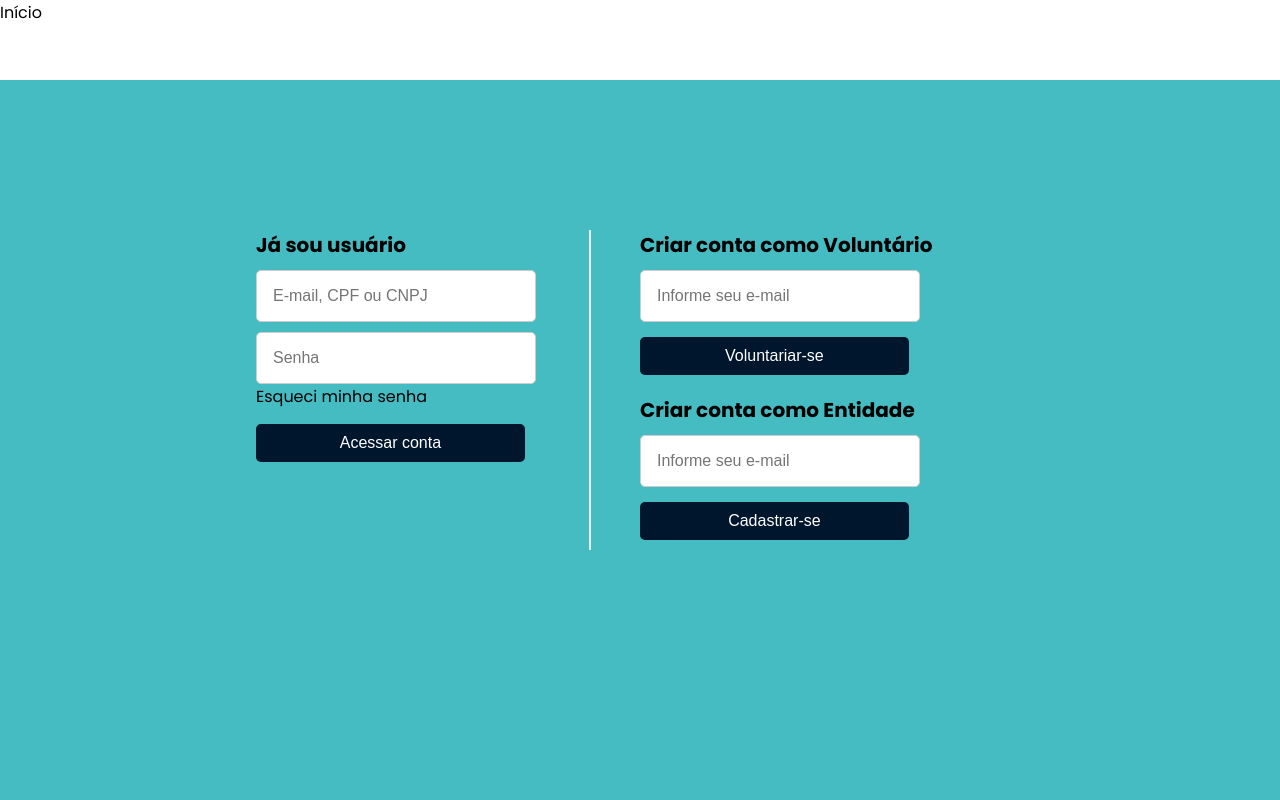
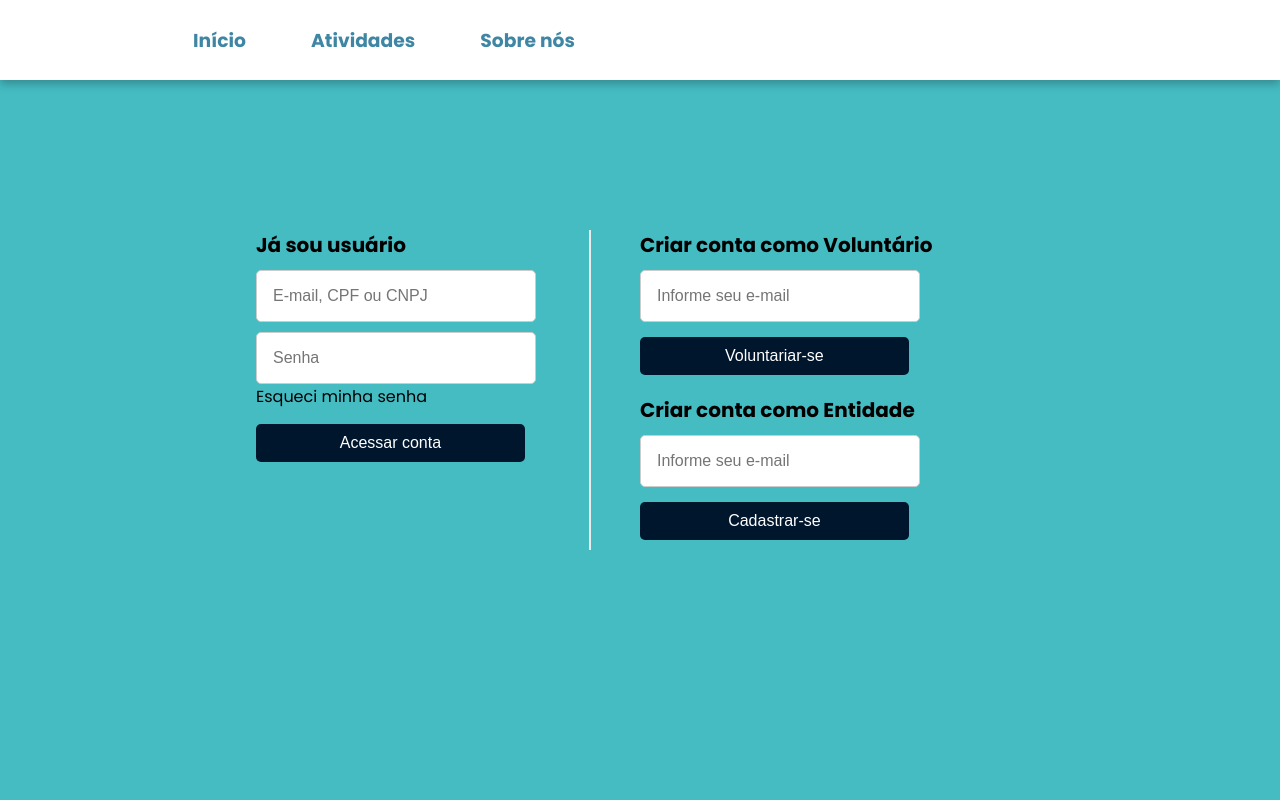
Before and after one commit to Fernando-Goncalves-Campos/Projeto-DoaAcao, a React (Create React App) app in the folder projeto/: page /login in a window 1280 px wide. Shown: the top 800 px of the page. Built offline with nearby package versions, Linux system fonts and the light colour scheme.

Commit message:
adição dos botões e css do header

```diff
--- a/projeto/src/Components/NavBar.jsx
+++ b/projeto/src/Components/NavBar.jsx
@@ -38,7 +38,18 @@ function NavBar() {
 
 	return(
         <nav>
-            <LinkQuery to="/home" replace>Início</LinkQuery>
+            <div className="navbar-btns">
+                <div>
+                    <LinkQuery to="/home" replace><h3>Início</h3></LinkQuery>
+                </div>
+                <div>
+                    <LinkQuery to="/works" replace><h3>Atividades</h3></LinkQuery>
+                </div>
+                <div>
+                    <LinkQuery to="/aboutus" replace><h3>Sobre nós</h3></LinkQuery>
+                </div>
+            </div>
+
             {userBtn}
         </nav>
 
--- a/projeto/src/Components/NavBar.style.css
+++ b/projeto/src/Components/NavBar.style.css
@@ -1,4 +1,25 @@
 nav{
     height: var(--NavBar-height);
     background-color: #FFFF;
+    display: flex;
+    align-items: center;
+    filter: drop-shadow(0px 4px 4px rgba(0, 0, 0, 0.25));
 }
+
+.navbar-btns h3 {
+    color: #3F86A4;
+}
+
+.navbar-btns :hover {
+    cursor: pointer;
+    color: #00162D;
+}
+
+.navbar-btns {
+    width: 40%;
+    display: flex;
+    align-items: center;
+    justify-content: space-evenly;
+    margin-left: 10%;
+    margin-right: 30%;
+}
```
